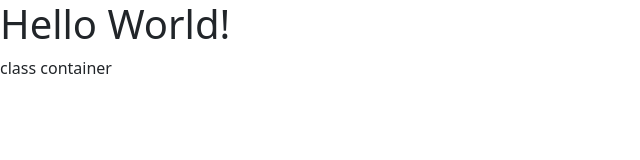
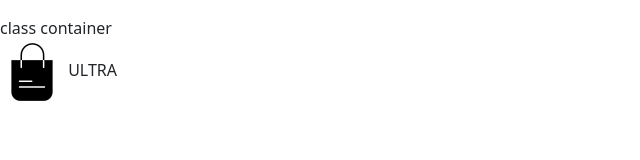
Before and after one commit to RMGMateo/ultra-emart, a plain HTML site: page index.html in a window 1280 px wide. Shown: the whole page, without its empty margins (0-640 px from the left). Drawn offline with Linux system fonts and the light colour scheme.

Commit message:
Update index.html

```diff
--- a/index.html
+++ b/index.html
@@ -13,8 +13,15 @@
 
 
 
-    <h1> Hello World! </h1>
+
+
+    <nav class="navbar"></nav>
+
     <div> class container </div>
+
+    <img src= "images/shopping-bag-icon.png" alt= "site Icon" />
+
+<span id= "brand-name">ULTRA </span>
 
 
     <script src="js/bootstrap.bundle.min.js"></script>
```
